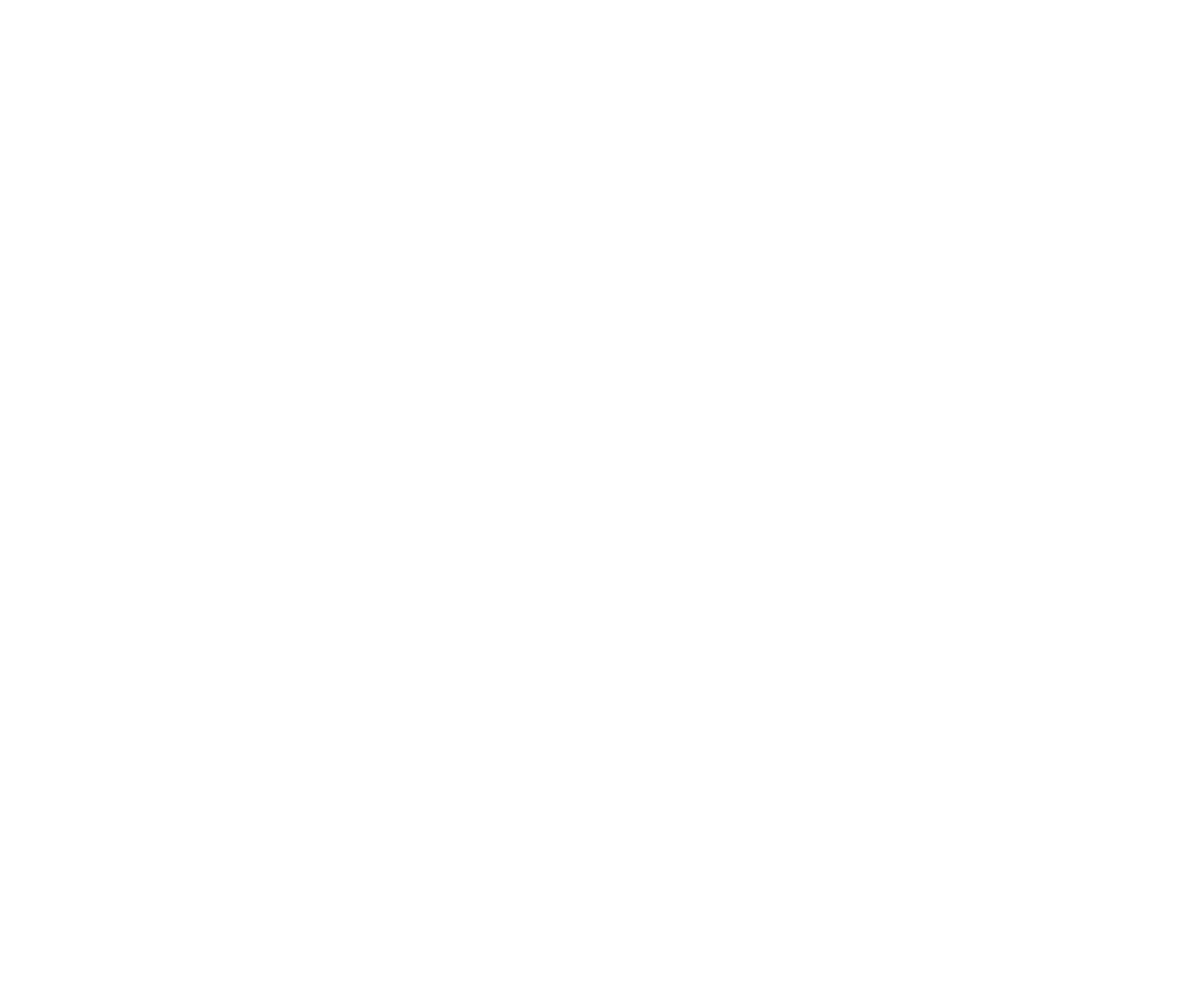
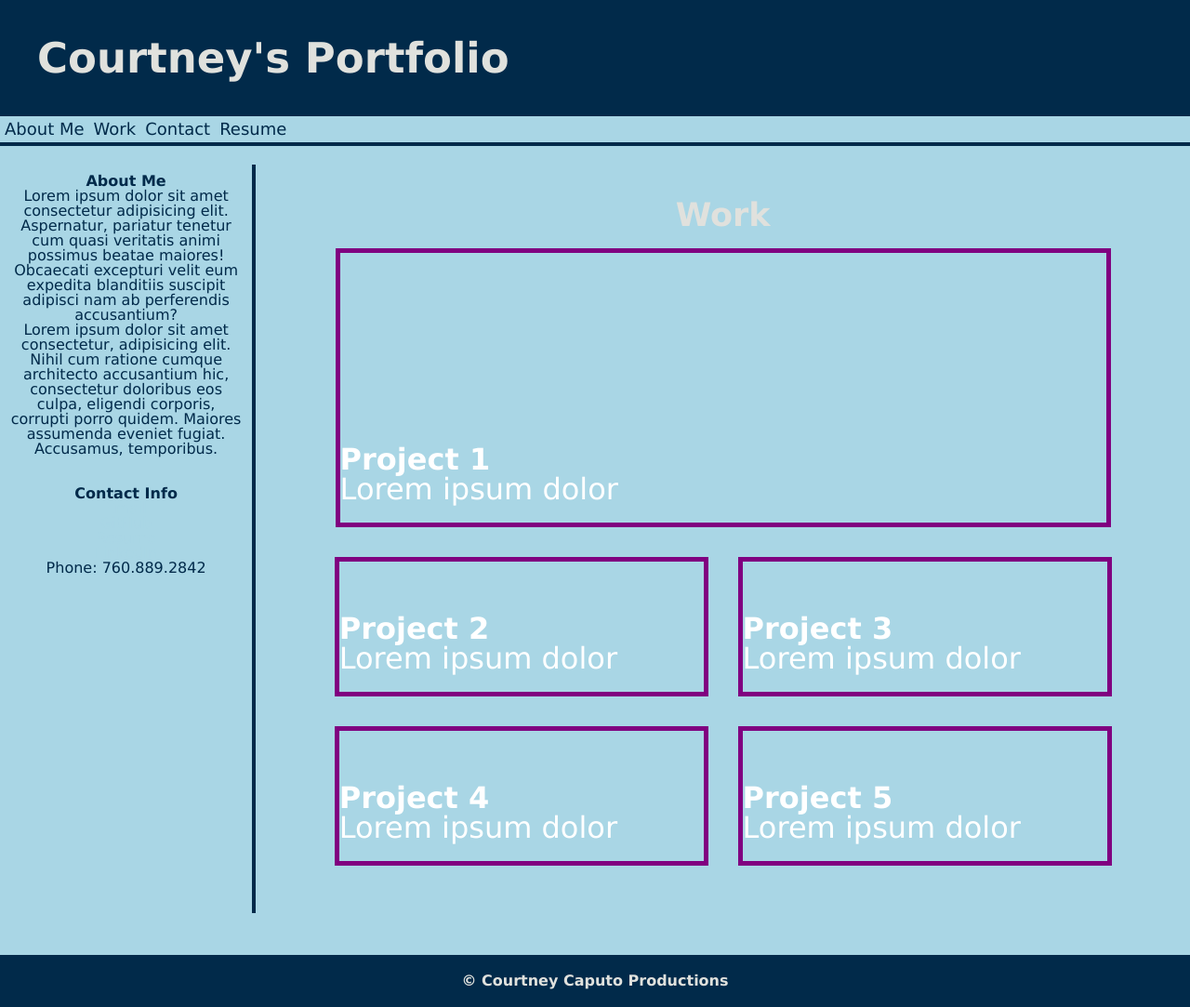
Before and after one commit to courtneycaputo/Portfolio, a plain HTML site: page index.html in a window 1280 px wide. Shown: the whole page at 93% size. Before the commit the page ends 800 px from the top, so only its background shows below. Drawn offline with Linux system fonts and the light colour scheme.

Commit message:
content and 1st styling

```diff
--- a/assets/css/style.css
+++ b/assets/css/style.css
@@ -0,0 +1,182 @@
+* {
+  box-sizing: border-box;
+}
+
+:root {
+  --darkest-blue: #012A4A;
+  --dark-blue: #013A63;
+  --medium-blue: #2C7DA0;
+  --light-blue: #A9D6E5;
+  --stone: #E0E1DD;
+}
+
+body {
+  margin: 0;
+  padding: 0;
+  color: var(--stone);
+  font-family:Verdana, Geneva, Tahoma, sans-serif;
+  background-color: var(--light-blue);
+}
+
+h1,
+h2,
+h3,
+h4,
+h5,
+h6 {
+  margin: 0;
+}
+
+p {
+  margin:0;
+}
+
+
+header {
+  padding: 15px 6% 15px 0;
+  display: flex;
+  padding: 40px;
+  flex-direction: row;
+  justify-content: space-between;
+  background-color:var(--darkest-blue);
+}
+
+header h1 {
+  color:var(--stone);
+  font-size: 45px;
+
+}
+
+
+nav {
+  display: flex;
+  flex-direction: row;
+  flex-wrap: wrap;
+  background-color: var();
+  border-bottom: 4px solid var(--darkest-blue);
+}
+
+nav a {
+  text-decoration: none;
+  padding: 5px 5px;
+  Color: var(--darkest-blue);
+  font-size: 18px;
+
+}
+
+nav a:hover {
+  background-size: 100% 100% 100%;
+  background-color: Var(--darkest-blue);
+  color: var(--stone);
+}
+
+nav a:last-child {
+  margin-right: 0;
+}
+
+main {
+  margin-top: 20px;
+  margin-bottom: 45px;
+  display: flex;
+  flex-wrap: wrap;
+}
+
+
+aside {
+  flex: 1;
+  text-align: center;
+  padding: 10px;
+  border-right: 4px solid var(--darkest-blue);
+  color: var(--darkest-blue);
+  }
+
+ aside a{
+    text-decoration: none;
+    color:var(--light-blue);
+  }
+
+aside a:hover {
+    text-decoration: none;
+    color:var(--light-blue);
+    background-color: var(--dark-blue);
+  }
+
+
+footer {
+  padding: 20px;
+  text-align: center;
+  background: var(--darkest-blue);
+  color: var(--stone);
+}
+
+
+.page-section {
+  margin: 25px 0;
+  padding: 10px 0;
+  display: flex;
+  flex-direction: row;
+  flex-wrap: wrap;
+  align-items: stretch;
+  justify-content: center;
+  flex: 4;
+}
+
+.page-section > h2 {
+  flex: 0 0 20%;
+  text-align: center;
+  padding-right: 0px;
+  font-size: 35px;
+  line-height: 1.1;
+}
+
+.page-section > div {
+  flex: 25% 0 77%;
+}
+
+.page-section p {
+  margin-bottom: 20px;
+  margin-left: 20px;
+  font-size: 18px;
+}
+
+
+/* this is for the Work section*/
+.flex-container {
+  display: flex;
+  flex-wrap: wrap;
+  justify-content: center;
+}
+
+.flex-item {
+  border: 5px solid purple;
+  display: flex;
+  min-height: 150px;
+  max-height: 150px;
+  flex-basis: 40%;
+  align-items: flex-end;
+  padding: 0 0 20px 0;
+  margin: 0.5em;
+  text-decoration: none;
+  background-blend-mode: soft-light;
+  background-size: 150%;
+  color: white;
+  font-size:2rem;
+}
+
+.flex-item:first-child{
+  min-height: 300px;
+  flex-basis: 83%;
+}
+
+.flex-item:hover {
+  background-color: pink;
+}
+
+
+@media screen and (max-width: 768px) {
+  main,
+  nav {
+    flex-direction: column;
+  }
+
+}
--- a/index.html
+++ b/index.html
@@ -4,13 +4,107 @@
   <meta charset="UTF-8">
   <meta http-equiv="X-UA-Compatible" content="IE=edge">
   <meta name="viewport" content="width=device-width, initial-scale=1.0">
-  <title>Courtney's Portfolio</title>
+  <title>#2 Courtney's Portfolio</title>
   <link rel="stylesheet" href="./assets/css/reset.css">
   <link rel="stylesheet" href="./assets/css/style.css">
 </head>
 
 <body>
 
+  <!-- Header -->
+  <header>
+    <h1>Courtney's Portfolio</h1>
+  </header>
+
+  <!-- Header -->
+  <nav>
+    <a href="#about">About Me</a>
+    <a href="#work">Work</a>
+    <a href="#contact">Contact</a>
+    <a href="#">Resume</a>
+  </nav>
+
+  <!-- body -->
+  <main>
+
+    <!-- side bar -->
+    <aside>
+      <h2 id="about">About Me</h2>
+      <p>
+        Lorem ipsum dolor sit amet consectetur adipisicing elit. Aspernatur, pariatur tenetur cum quasi veritatis animi possimus beatae maiores! Obcaecati excepturi velit eum expedita blanditiis suscipit adipisci nam ab perferendis accusantium?
+      </p>
+      <p>
+        Lorem ipsum dolor sit amet consectetur, adipisicing elit. Nihil cum ratione cumque architecto accusantium hic, consectetur doloribus eos culpa, eligendi corporis, corrupti porro quidem. Maiores assumenda eveniet fugiat. Accusamus, temporibus.
+      </p>
+    <br>
+    <br>
+
+      <h2 id="contact">Contact Info</h2>
+      <ul>
+      <li class="Contact"><a href ="mailto:courtneycaputo@gmail.com" id="contactlinks">Email</a></li>
+      <li class="Contact"><a href="https://github.com/courtneycaputo" id="contactlinks" target="blank">GitHub</a></li>
+      <li class="Contact"><a href="" id="contactlinks" target="blank">Resume</a></li>
+      <li class="Contact"><a href ="https://www.linkedin.com/in/courtney-caputo-556614b5/" id="contactlinks" target="blank">LinkedIn</a></li>
+      <li class="Contact">Phone: 760.889.2842</li>
+      </ul>
+
+    </aside>
+
+
+
+    <!-- Work Section -->
+    <section class="page-section" id="work">
+
+      <h2>Work</h2>
+
+      <div class="flex-container">
+        <a class="flex-item" href="#" target="blank">
+            <div>
+                <h3>Project 1</h3>
+                <span>Lorem ipsum dolor</span>
+            </div>
+        </a>
+
+        <a class="flex-item" href="#" target="blank">
+          <div>
+              <h3>Project 2</h3>
+              <span>Lorem ipsum dolor</span>
+          </div>
+        </a>
+
+        <a class="flex-item" href="#" target="blank">
+          <div>
+              <h3>Project 3</h3>
+              <span>Lorem ipsum dolor</span>
+          </div>
+        </a>
+
+        <a class="flex-item" href="#" target="blank">
+          <div>
+              <h3>Project 4</h3>
+              <span>Lorem ipsum dolor</span>
+          </div>
+        </a>
+
+        <a class="flex-item" href="#" target="blank">
+          <div>
+              <h3>Project 5</h3>
+              <span>Lorem ipsum dolor</span>
+          </div>
+        </a>
+      </div>
+    </section>
+
+
+  </main>
+
+<!-- Footer -->
+<footer>
+  <h3>
+    © Courtney Caputo Productions
+  </h3>
+</footer>
+
 </body>
 
 </html>
```
